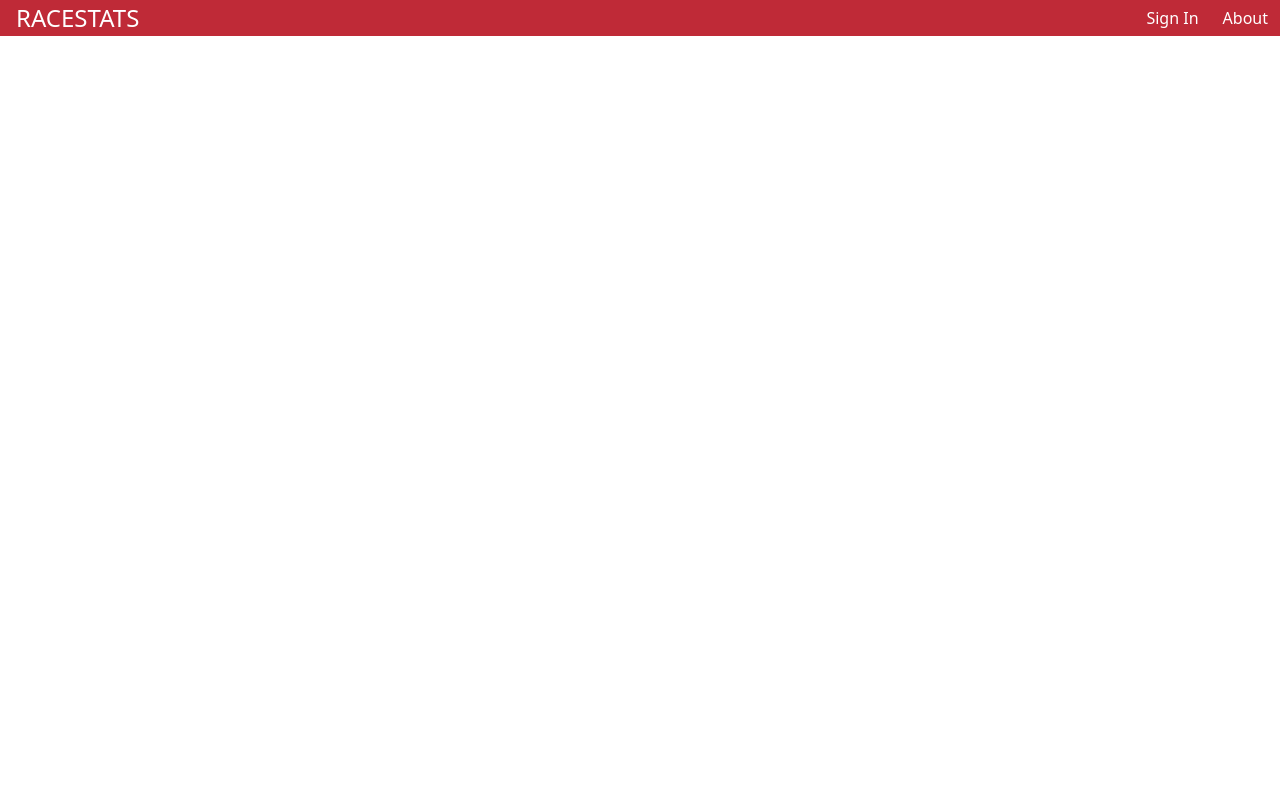
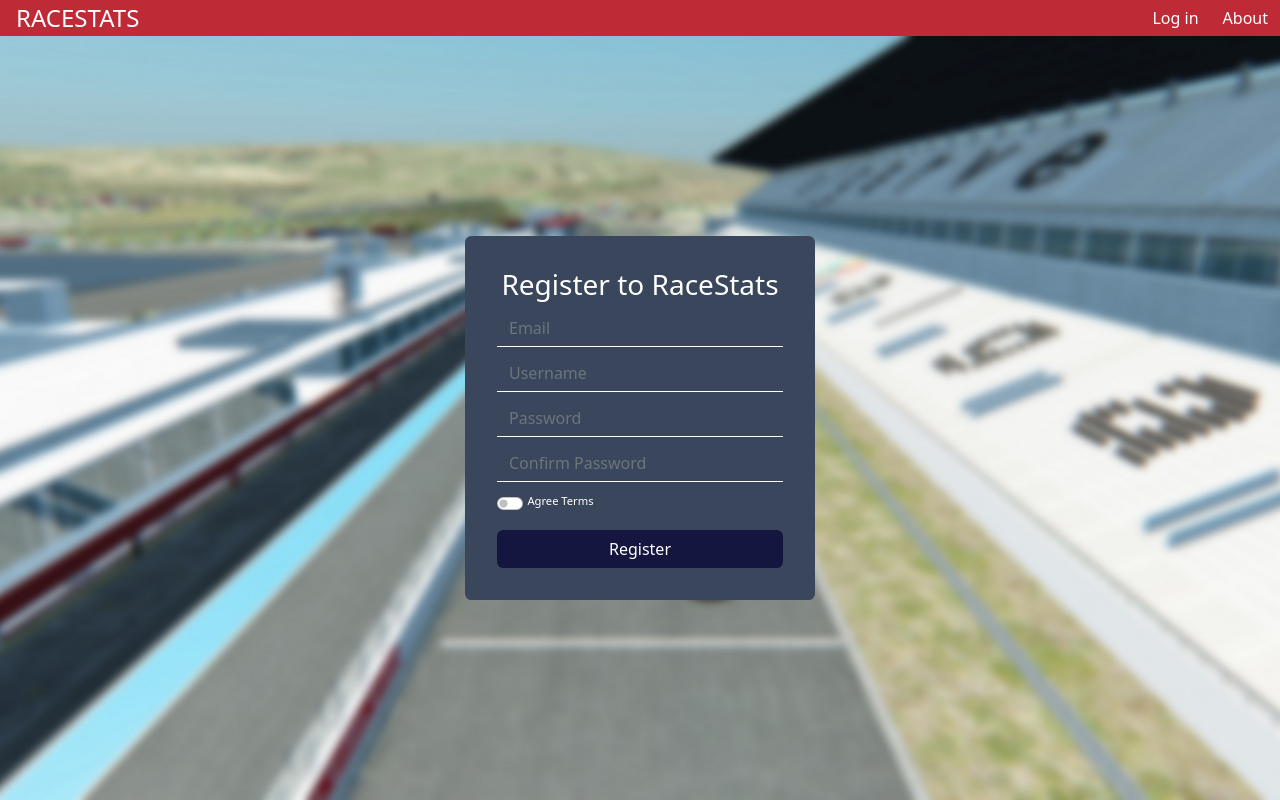
Before and after one commit to andreortizrijo/RaceStatsFrontEnd, an Angular app: page /signup in a window 1280 px wide. Before the commit this address led to /. Built offline with nearby package versions, Linux system fonts and the light colour scheme.

Commit message:
Register Model created / Register Page almost complete

```diff
--- a/src/app/app-routing.module.ts
+++ b/src/app/app-routing.module.ts
@@ -1,12 +1,14 @@
 import { NgModule } from '@angular/core';
 import { RouterModule, Routes } from '@angular/router';
 import { LoginComponent } from './login/login.component';
-import { DashboardComponent } from './dashboard/dashboard.component'
+import { DashboardComponent } from './dashboard/dashboard.component';
+import { SignupComponent } from './signup/signup.component';
 
 const routes: Routes = [
   { path: '', redirectTo: '/login', pathMatch: 'full' },
   { path:'login', component:LoginComponent },
   { path:'dashboard', component:DashboardComponent },
+  { path:'signup', component:SignupComponent },
 ];
 
 @NgModule({
--- a/src/app/app.component.html
+++ b/src/app/app.component.html
@@ -1,8 +1,7 @@
-<!--<router-outlet></router-outlet>-->
 <div class='app'>
   <div class='navigation'>
     <h4>RACESTATS</h4>
-    <button class='btn navigation__btn'>Sign In</button>
+    <button class='btn navigation__btn' [routerLink]="[ '/login']" >Log in</button>
     <button class='btn navigation__btn'>About</button>
   </div>
 
--- a/src/app/app.module.ts
+++ b/src/app/app.module.ts
@@ -9,12 +9,14 @@ import { FormsModule } from '@angular/forms';
 
 import { LoginComponent } from './login/login.component';
 import { DashboardComponent } from './dashboard/dashboard.component';
+import { SignupComponent } from './signup/signup.component';
 
 @NgModule({
   declarations: [
     AppComponent,
     LoginComponent,
     DashboardComponent,
+    SignupComponent,
   ],
   imports: [
     BrowserModule,
--- a/src/app/login/login.component.html
+++ b/src/app/login/login.component.html
@@ -12,11 +12,11 @@
     <div class='form-check form-switch login__container__body__remember-me'>
       <input type='checkbox' class='form-check-input login__container__body__remember-me__checkbox' name='flag' [(ngModel)]='autoLogin'>
       <p class='login__container__body__remember-me__text'>Remember me?</p>
-      <p class='login__container__body__remember-me__forgot-password' (click)='SignUp()'>Forgot password?</p>
+      <p class='login__container__body__remember-me__forgot-password'>Forgot password?</p>
     </div>
 
     <div class='login__container__body__sign-up'>
-      <p>New to RaceStats? <span class='login__container__body__sign-up__btn'>Sign up</span></p>
+      <p>New to RaceStats? <span class='login__container__body__sign-up__btn' (click)='SignUp()'>Sign up</span></p>
     </div>
 
     <button class='btn login__container__body__sign-in-btn' (click)='SignIn()'>Sign In</button>
--- /dev/null
+++ b/src/app/models/signup/signup.ts
@@ -0,0 +1,13 @@
+export class SignupModel {
+  email: string;
+  username: string;
+  password: string;
+  confirmPassword: string;
+
+  constructor(email='', username='', password='', confirmPassword=''){
+    this.email = email;
+    this.username = username;
+    this.password = password;
+    this.confirmPassword = confirmPassword;
+  }
+}
--- /dev/null
+++ b/src/app/signup/signup.component.html
@@ -0,0 +1,21 @@
+<div class='signup'>
+  <div class='signup__container'>
+    <div class='signup__container__title'>
+      <h3>Register to RaceStats</h3>
+    </div>
+
+    <div class='signup__container__body'>
+      <input type='text' class='form-control signup__container__body__input__form' name='email' [(ngModel)]='signup.email' placeholder='Email'>
+      <input type='text' class='form-control signup__container__body__input__form' name='username' [(ngModel)]='signup.username' placeholder="Username">
+      <input type='password' class='form-control signup__container__body__input__form' name='password' [(ngModel)]='signup.password' placeholder="Password">
+      <input type='password' class='form-control signup__container__body__input__form' name='confirmPassword' [(ngModel)]='signup.confirmPassword' placeholder='Confirm Password'>
+    </div>
+
+    <div class='form-check form-switch signup__container__body__agree'>
+      <input type='checkbox' class='form-check-input signup__container__body__agree__checkbox' name='flag' [(ngModel)]='agreementCheck'>
+      <p class='signup__container__body__agree__text'>Agree Terms</p>
+    </div>
+
+    <button class='btn signup__container__body__register-btn' (click)='SignUp()'>Register</button>
+  </div>
+</div>
--- /dev/null
+++ b/src/app/signup/signup.component.scss
@@ -0,0 +1,66 @@
+.signup {
+  display: flex;
+  justify-content: center;
+  align-items: center;
+  background-image: url(./../../assets/img/loginBackground.jpg);
+  background-repeat: no-repeat;
+  background-size: cover;
+  background-position: center;
+  height: 100%;
+
+  &__container {
+    background-color: #3a465c;
+    border-radius: 0.4rem;
+    width: 350px;
+    padding: 2rem;
+
+    &__title{
+      color: #fff;
+      text-align: center;
+    }
+
+    &__body {
+      align-self: center;
+      margin-bottom: 0.5rem;
+
+      &__input {
+        margin-bottom: 0.5rem;
+
+        &__form {
+          background: transparent;
+          color: #fff !important;
+          margin-bottom: 0.5rem;
+          border: none;
+          border-radius: 0rem;
+          border-bottom: 0.1rem solid #fff;
+        }
+      }
+
+      &__agree {
+        display: flex;
+        justify-content: flex-end;
+        align-items: center;
+        font-size: 0.8rem;
+        margin-bottom: 1rem;
+
+        &__checkbox {
+          margin-right: 0.3rem;
+        }
+
+        &__text {
+          flex: 1;
+          color: #fff;
+          margin: 0rem;
+          font-size: 0.7rem;
+        }
+      }
+
+      &__register-btn {
+        background-color: #141640;
+        color: #fff;
+        border-radius: 0.4rem;
+        width: 100%;
+      }
+    }
+  }
+}
--- /dev/null
+++ b/src/app/signup/signup.component.ts
@@ -0,0 +1,39 @@
+import { Component, OnInit } from '@angular/core';
+import { Router } from '@angular/router';
+import { RequestsService } from '../service/requests.service';
+import { SignupModel } from '../models/signup/signup';
+
+@Component({
+  selector: 'app-signup',
+  templateUrl: './signup.component.html',
+  styleUrls: ['./signup.component.scss']
+})
+export class SignupComponent implements OnInit {
+
+  signup: SignupModel = new SignupModel();
+  agreementCheck: Boolean = false;
+
+  constructor(private request: RequestsService, private router: Router) { }
+
+  ngOnInit(): void {
+  }
+
+  SignUp() {
+    if(this.signup.confirmPassword != this.signup.password) {
+      return console.log('Password is not equal!')
+    }
+
+    if(this.agreementCheck == true) {
+      this.request.httpPOST('http://127.0.0.1:8000/api-users/register', this.signup).subscribe(
+        (response) => {
+          console.log(response);
+        },
+        (error) => {
+          console.log(error);
+        }
+      );
+    }
+
+    console.log('You need to agree with terms!')
+  }
+}
```
Also changed, not shown: 2 other files (tests, documents, lock files or other folders).
